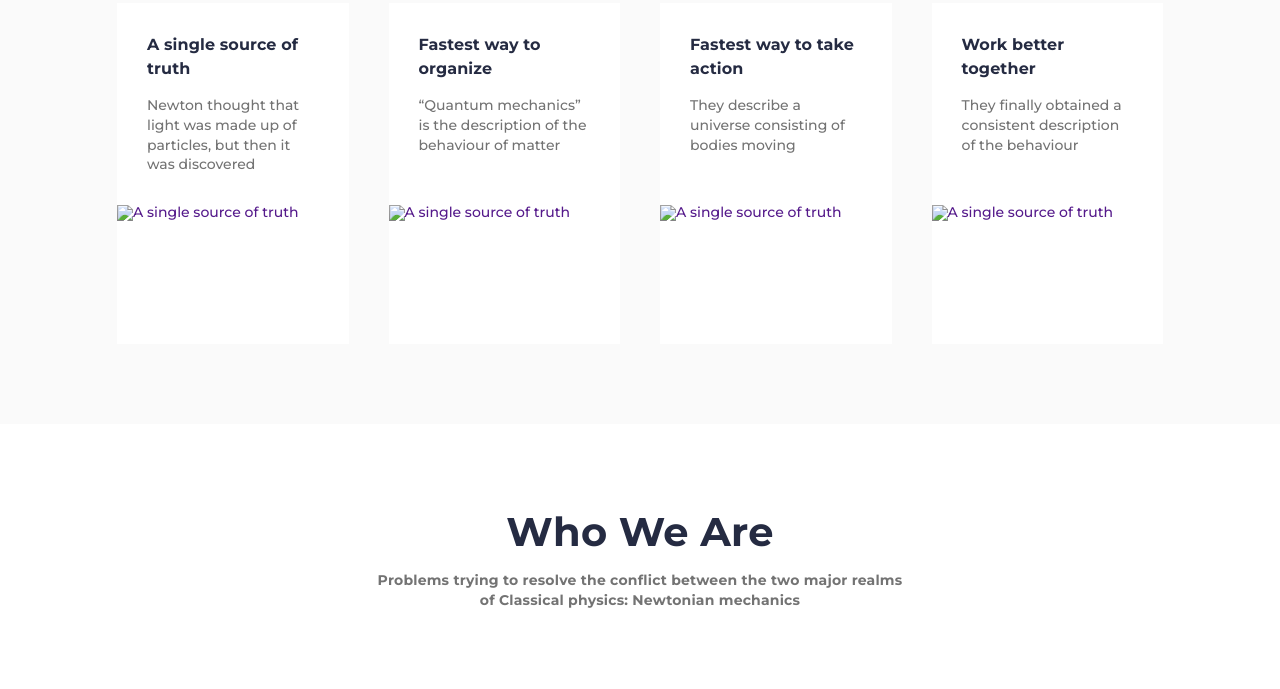
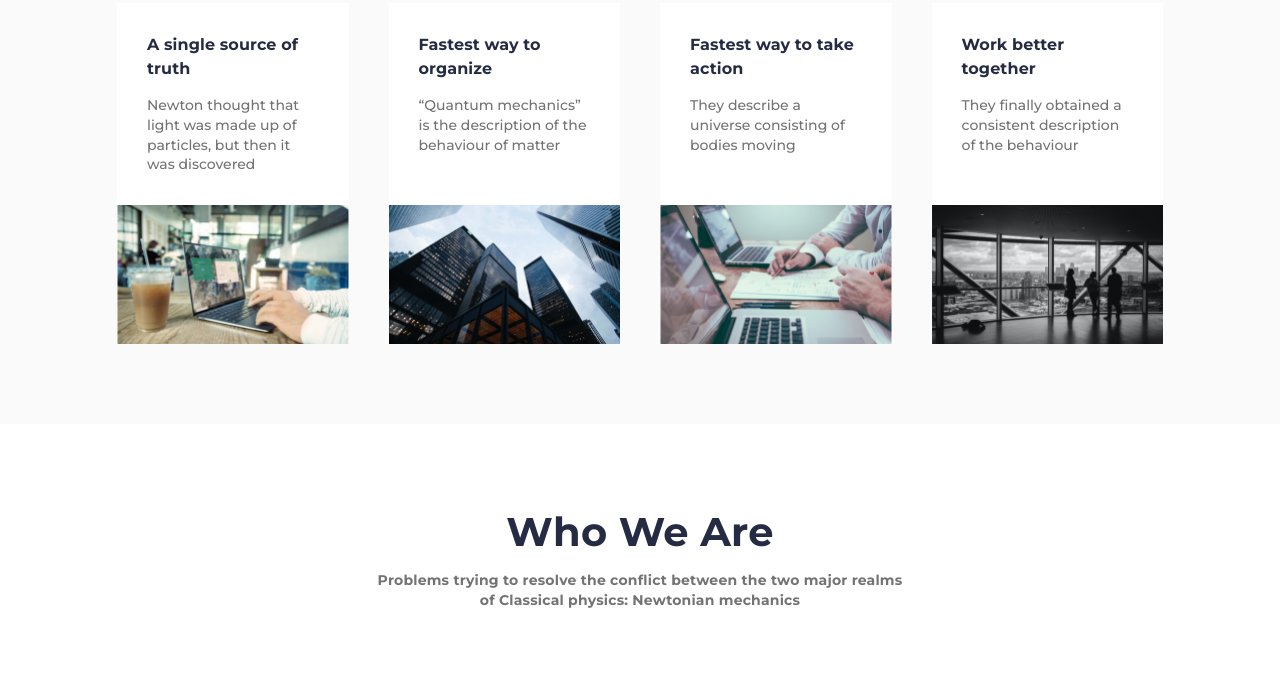
Before and after one commit to Andryusha11/Practice, a plain HTML site: page index.html in a window 1280 px wide. Shown: the part 1721-2410 px from the top of the page. Drawn offline with Linux system fonts and the light colour scheme; the site is published under a folder, as on GitHub Pages, so addresses that start at the root find nothing.

Commit message:
change practice

```diff
--- a/index.html
+++ b/index.html
@@ -159,7 +159,7 @@
 									</div>
 								</div>
 								<a href="" class="item-practice__image ibg">
-									<img src="/img/Practice/first.jpg" alt="A single source of truth">
+									<img src="img/Practice/first.jpg" alt="A single source of truth">
 								</a>
 							</article>
 						</div>
@@ -174,7 +174,7 @@
 									</div>
 								</div>
 								<a href="" class="item-practice__image ibg">
-									<img src="/img/Practice/second.jpg" alt="A single source of truth">
+									<img src="img/Practice/second.jpg" alt="A single source of truth">
 								</a>
 							</article>
 						</div>
@@ -189,7 +189,7 @@
 									</div>
 								</div>
 								<a href="" class="item-practice__image ibg">
-									<img src="/img/Practice/third.jpg" alt="A single source of truth">
+									<img src="img/Practice/third.jpg" alt="A single source of truth">
 								</a>
 							</article>
 						</div>
@@ -204,7 +204,7 @@
 									</div>
 								</div>
 								<a href="" class="item-practice__image ibg">
-									<img src="/img/Practice/fourh.jpg" alt="A single source of truth">
+									<img src="img/Practice/fourh.jpg" alt="A single source of truth">
 								</a>
 							</article>
 						</div>
```
